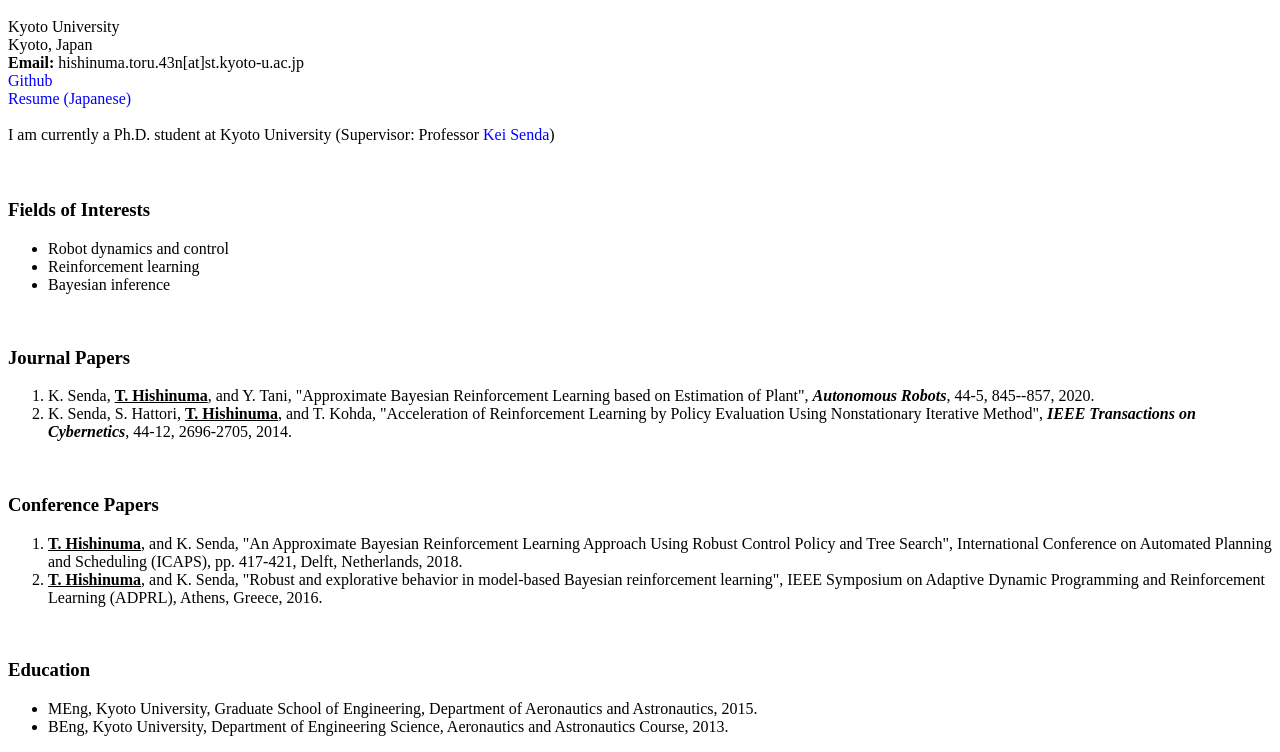
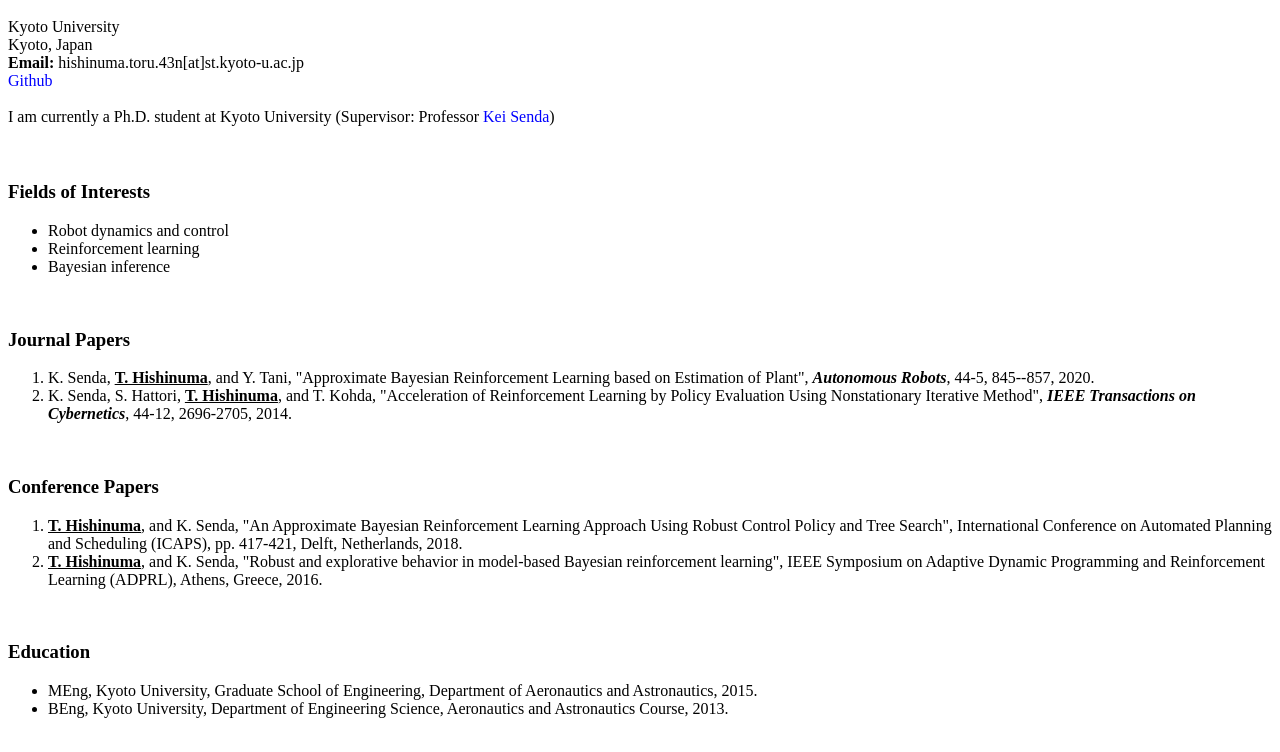
Before and after one commit to numahha/numahha.github.io, a plain HTML site: page index.html in a window 1280 px wide. Shown: the part 48-800 px from the top of the page. Drawn offline with Linux system fonts and the light colour scheme.

Commit message:
Update index.html

```diff
--- a/index.html
+++ b/index.html
@@ -23,8 +23,6 @@ a:active{color:#0000ff;}
  <b>Email:</b> hishinuma.toru.43n[at]st.kyoto-u.ac.jp
  <br>
  <a href="https://github.com/numahha/">Github</a>
- <br>
- <a href="https://github.com/numahha/numahha.github.io/blob/master/resume_japanese.pdf">Resume (Japanese)</a>
  <br>
  </div>
 </div>
```
